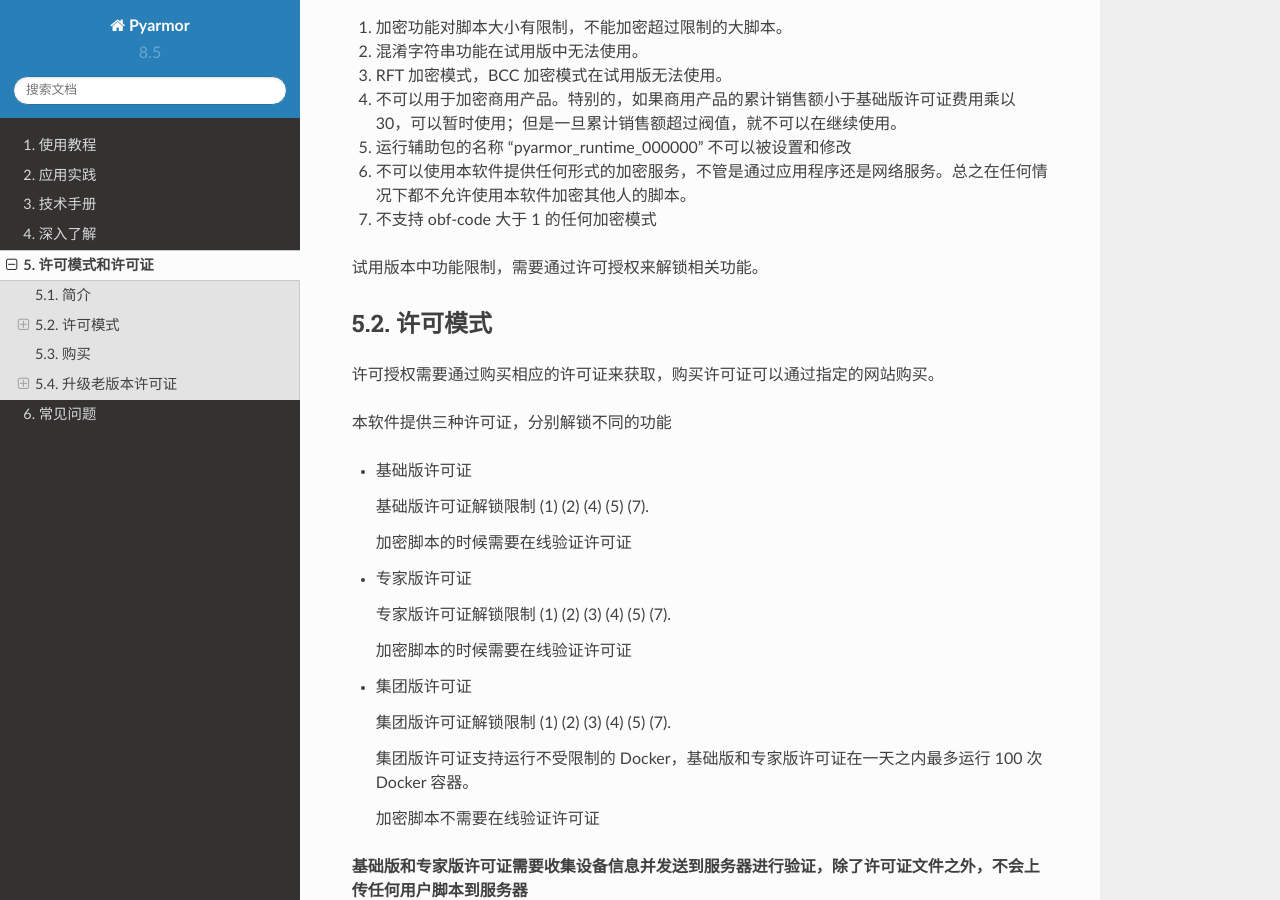
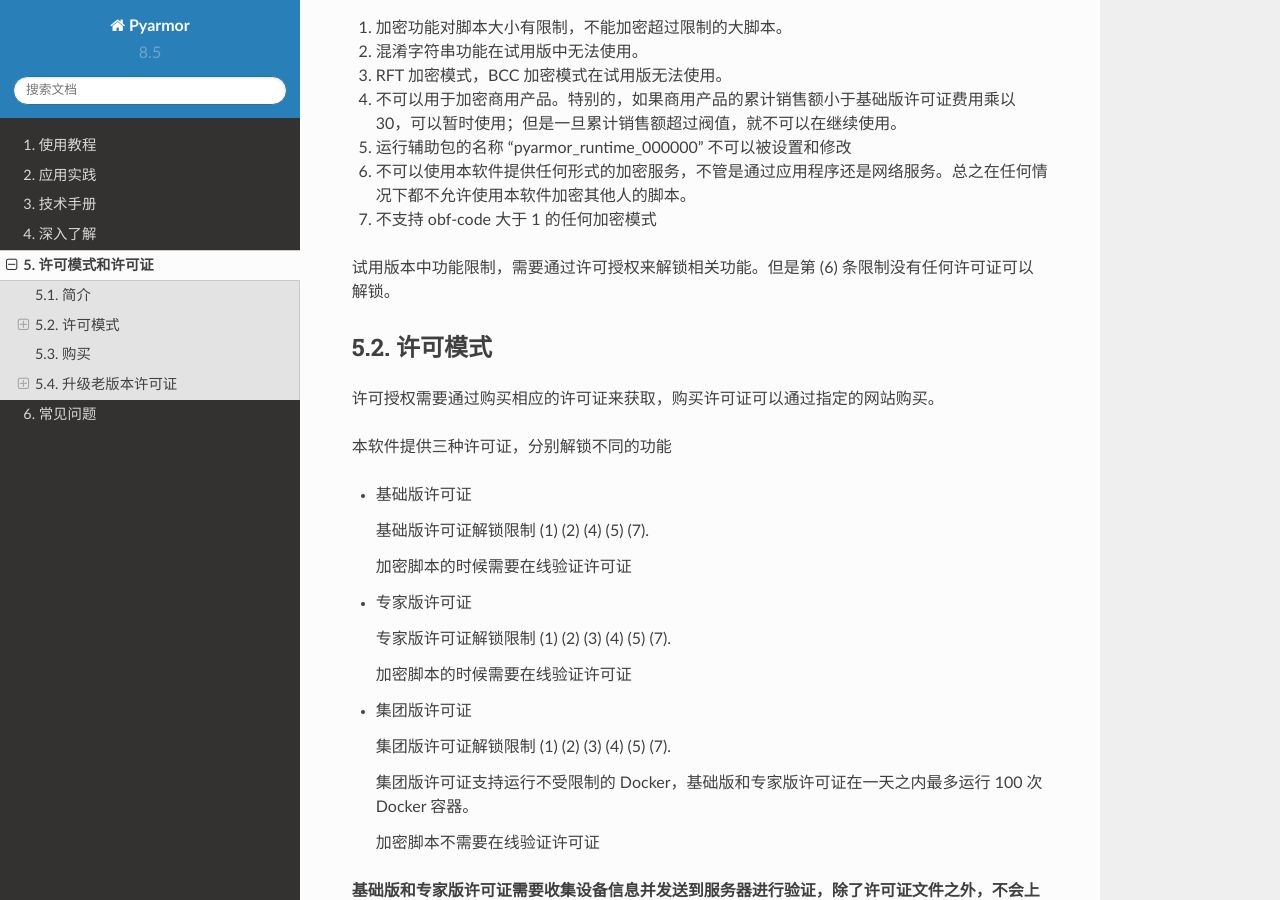
Before and after one commit to dashingsoft/pyarmor-docs-zh, a Sphinx documentation site: the page built from docs/licenses.rst, in a window 1280 px wide and 900 px high, scrolled down 535 px. Built offline with Sphinx 7.4.7 and the Read the Docs theme 2.0.0, drawn with Linux system fonts in a browser that asks for light colours.

Commit message:
Refine doc

```diff
--- a/docs/licenses.rst
+++ b/docs/licenses.rst
@@ -24,7 +24,7 @@
 (6) 不可以使用本软件提供任何形式的加密服务，不管是通过应用程序还是网络服务。总之在任何情况下都不允许使用本软件加密其他人的脚本。
 (7) 不支持 obf-code 大于 1 的任何加密模式
 
-试用版本中功能限制，需要通过许可授权来解锁相关功能。
+试用版本中功能限制，需要通过许可授权来解锁相关功能。但是第 (6) 条限制没有任何许可证可以解锁。
 
 许可模式
 ========
```
